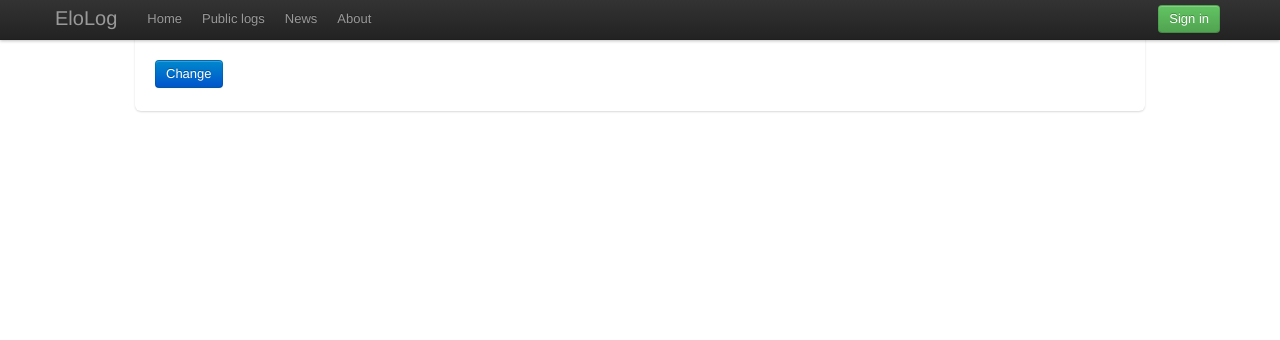
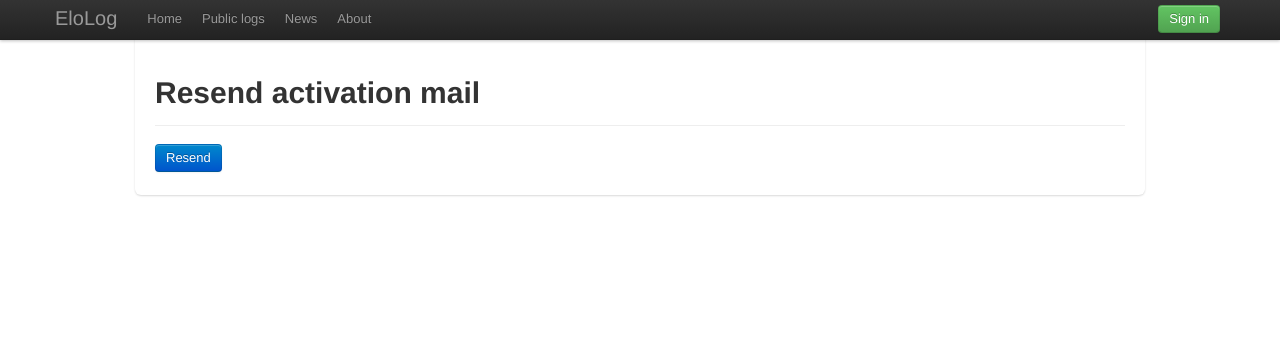
Before and after one commit to Alythe/elolog, a Django app: template templates/registration/activation_resend_form.html in a window 1280 px wide. Shown: the top 340 px of the page. Run offline with Django 3.2, Linux system fonts and the light colour scheme; the template is opened without the code that fills it: most values are stand-ins (such as "Sample title", 1, 10 or a date in 2020); some libraries are stand-ins or nearby versions.

Commit message:
Added some left out headers to some account forms

```diff
--- a/templates/registration/activation_resend_form.html
+++ b/templates/registration/activation_resend_form.html
@@ -3,9 +3,12 @@
 {% block title %}- Resend activation{% endblock %}
 
 {% block content %}
+<div class="page-header">
+  <h1>Resend activation mail</h1>
+</div>
 <form method="post" action="">
   {% csrf_token %}
   {{ form.as_p }}
-  <input type="submit" class="btn btn-primary" name="submit" value="Change"/>
+  <input type="submit" class="btn btn-primary" name="submit" value="Resend"/>
 </form>
 {% endblock %}
--- a/templates/registration/password_change_form.html
+++ b/templates/registration/password_change_form.html
@@ -3,6 +3,9 @@
 {% block title %}- Change password{% endblock %}
 
 {% block content %}
+<div class="page-header">
+  <h1>Change password</h1>
+</div>
 <form method="post" action="">
   {% csrf_token %}
   {{ form.as_p }}
--- a/templates/registration/password_reset_form.html
+++ b/templates/registration/password_reset_form.html
@@ -3,6 +3,9 @@
 {% block title %} - Reset password{% endblock %}
 
 {% block content %}
+<div class="page-header">
+  <h1>Reset password</h1>
+</div>
 <form method="post" action="">
   {% csrf_token %}
   {{ form.as_p }}
```
Also changed, not shown: 1 other file.
